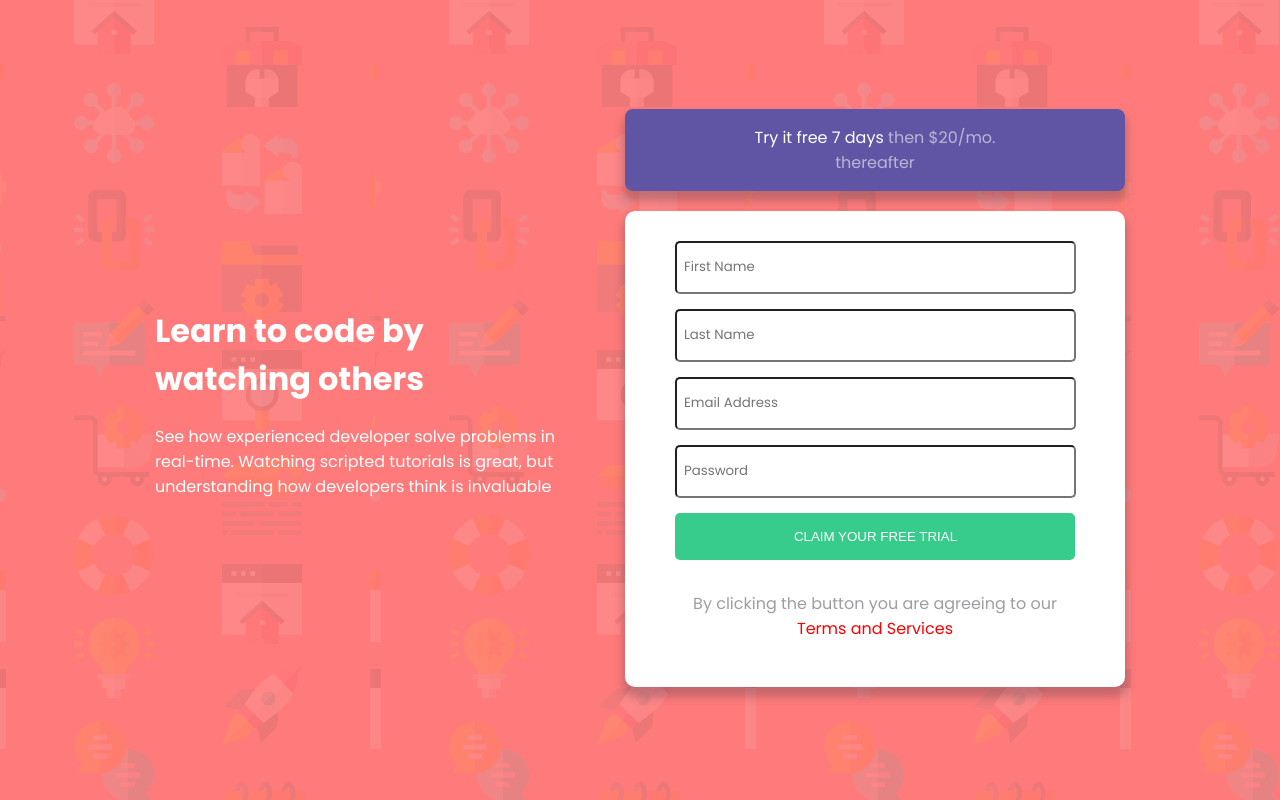
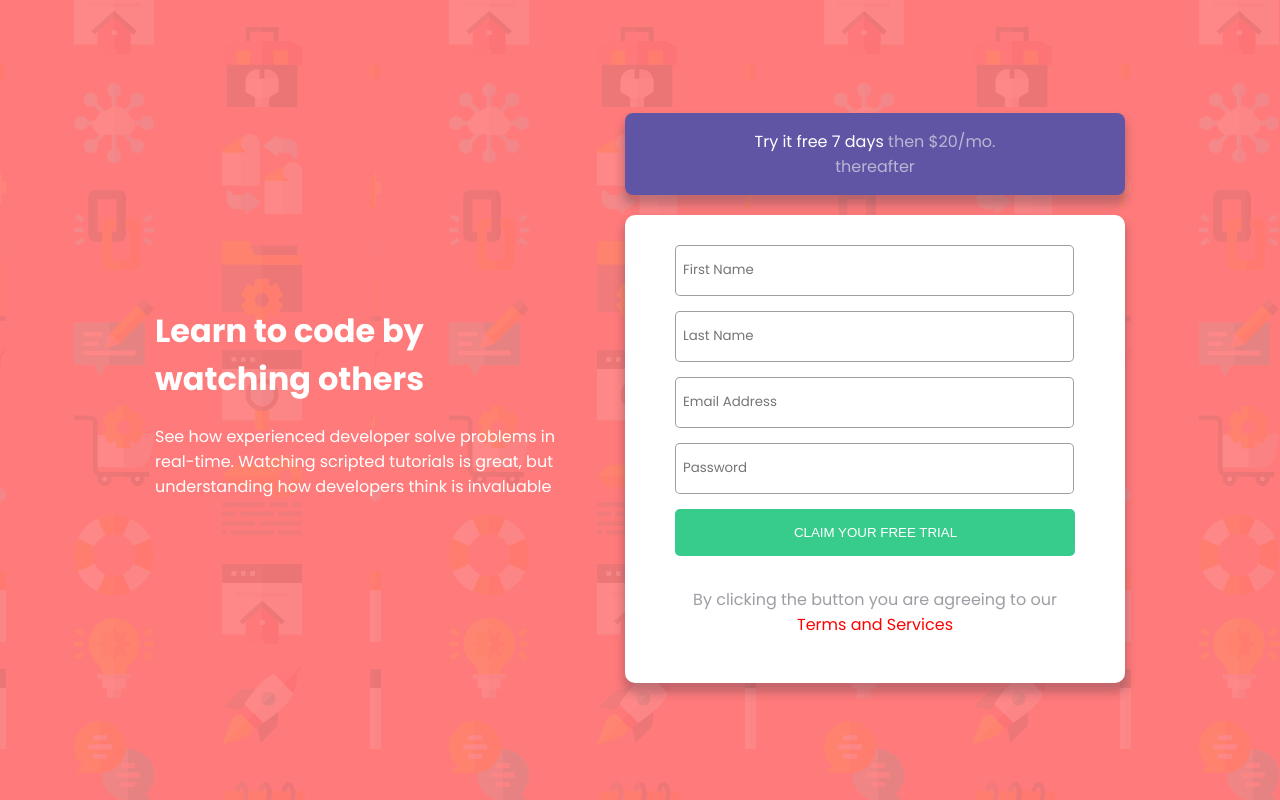
Before and after one commit to mammanyacham/Sign-up-Form, a React (Vite) app in the folder vite-project/: page / in a window 1280 px wide. Built offline with nearby package versions, Linux system fonts and the light colour scheme.

Commit message:
input border

```diff
--- a/vite-project/index.css
+++ b/vite-project/index.css
@@ -79,7 +79,7 @@ form > button{
 
 }
 
-form > input{
+.input-group > input{
     border: 1px solid hsla(249, 10%, 26%, 0.5);
 }
 
```
